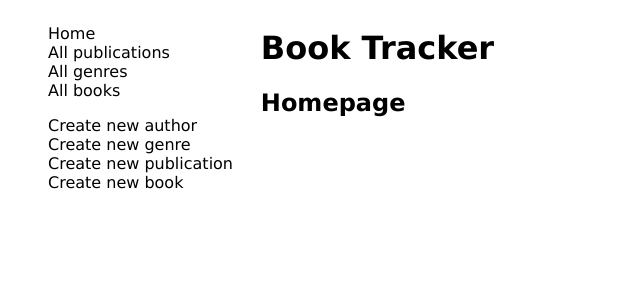
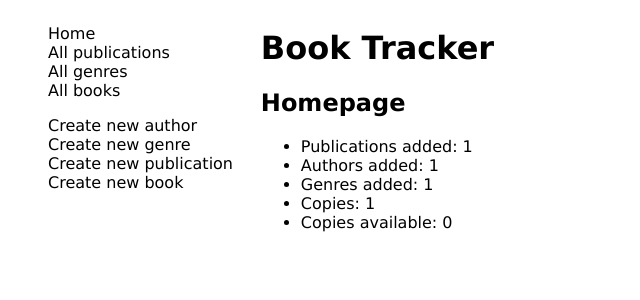
Before and after one commit to MichaelAlexanderBryant/book-tracker, a Django app: page / in a window 1280 px wide. Shown: the top 300 px of the page, without its empty margins (0-640 px from the left). Run offline with Django 4.2, Linux system fonts and the light colour scheme; data comes from the database, SQL or seed files in the repository; both versions use the stored data as it was after the commit.

Commit message:
Display book statistics on homepage

```diff
--- a/library/models.py
+++ b/library/models.py
@@ -30,9 +30,9 @@ class Book(models.Model):
     imprint = models.CharField(max_length=250)
     date_added = models.DateTimeField(auto_now_add=True)
     STATUS_CHOICES = [
-        ('Available', ('Available to borrow')),
-        ('Borrowed', ('Borrowed by someone')),
-        ('Archived', ('Archived - no longer available'))
+        ('available', ('Available to borrow')),
+        ('borrowed', ('Borrowed by someone')),
+        ('archived', ('Archived - no longer available'))
     ]
     status = models.CharField(max_length=32, choices=STATUS_CHOICES)
 
--- a/library/templates/base.html
+++ b/library/templates/base.html
@@ -11,7 +11,7 @@
 <body>
     <div id="left-panel">
         <div id="top-nav">
-            <ul>
+            <ul class="nav-list">
                 <li>Home</li>
                 <li>All publications</li>
                 <li>All genres</li>
@@ -19,7 +19,7 @@
             </ul>
         </div>
         <div id="bottom-nav">
-            <ul>
+            <ul class="nav-list">
                 <li>Create new author</li>
                 <li>Create new genre</li>
                 <li>Create new publication</li>
--- a/library/templates/home.html
+++ b/library/templates/home.html
@@ -2,4 +2,12 @@
 
 {% block content %}
 <h2>Homepage</h2>
+<ul>
+    <li>Publications added: {{ publications }}</li>
+    <li>Authors added: {{ authors }}</li>
+    <li>Genres added: {{ genres }}</li>
+    <li>Copies: {{ copies }}</li>
+    <li>Copies available: {{ copies_available }}</li>
+
+</ul>
 {% endblock content %}
--- a/library/urls.py
+++ b/library/urls.py
@@ -1,10 +1,10 @@
 from django.urls import path
 
-from .views import HomeListView, AuthorListView, GenreListView, PublicationListView
+from .views import HomePageView, AuthorListView, GenreListView, PublicationListView
 
 urlpatterns = [
     path("publications/", PublicationListView.as_view(), name="publications"),
     path("authors/", AuthorListView.as_view(), name="authors"),
     path("genres/", GenreListView.as_view(), name="genres"),
-    path("", HomeListView.as_view(), name="home")
+    path("", HomePageView, name="home")
 ]
--- a/library/views.py
+++ b/library/views.py
@@ -1,10 +1,23 @@
 from django.views.generic import ListView
+from django.shortcuts import render
 
-from .models import Author, Genre, Publication
+from .models import Author, Book, Genre, Publication
 
-class HomeListView(ListView):
-    model = Author
+def HomePageView(request):
+    publication_count = Publication.objects.count()
+    copies_count = Book.objects.count()
+    copies_available_count = Book.objects.filter(status="available").count()
+    author_count = Author.objects.count()
+    genre_count = Genre.objects.count()
+    context = {
+        'publications': publication_count,
+        'copies': copies_count,
+        'copies_available': copies_available_count,
+        'authors': author_count,
+        'genres': genre_count
+    }
     template_name = "home.html"
+    return render(request, template_name, context)
 
 class AuthorListView(ListView):
     model = Author
--- a/static/css/base.css
+++ b/static/css/base.css
@@ -7,6 +7,6 @@ body {
     grid-template-columns: 1fr 4fr
 }
 
-ul {
+.nav-list {
     list-style: none;
 }
```
Also changed, not shown: db.sqlite3, library/migrations/0007_alter_book_status.py (added).
